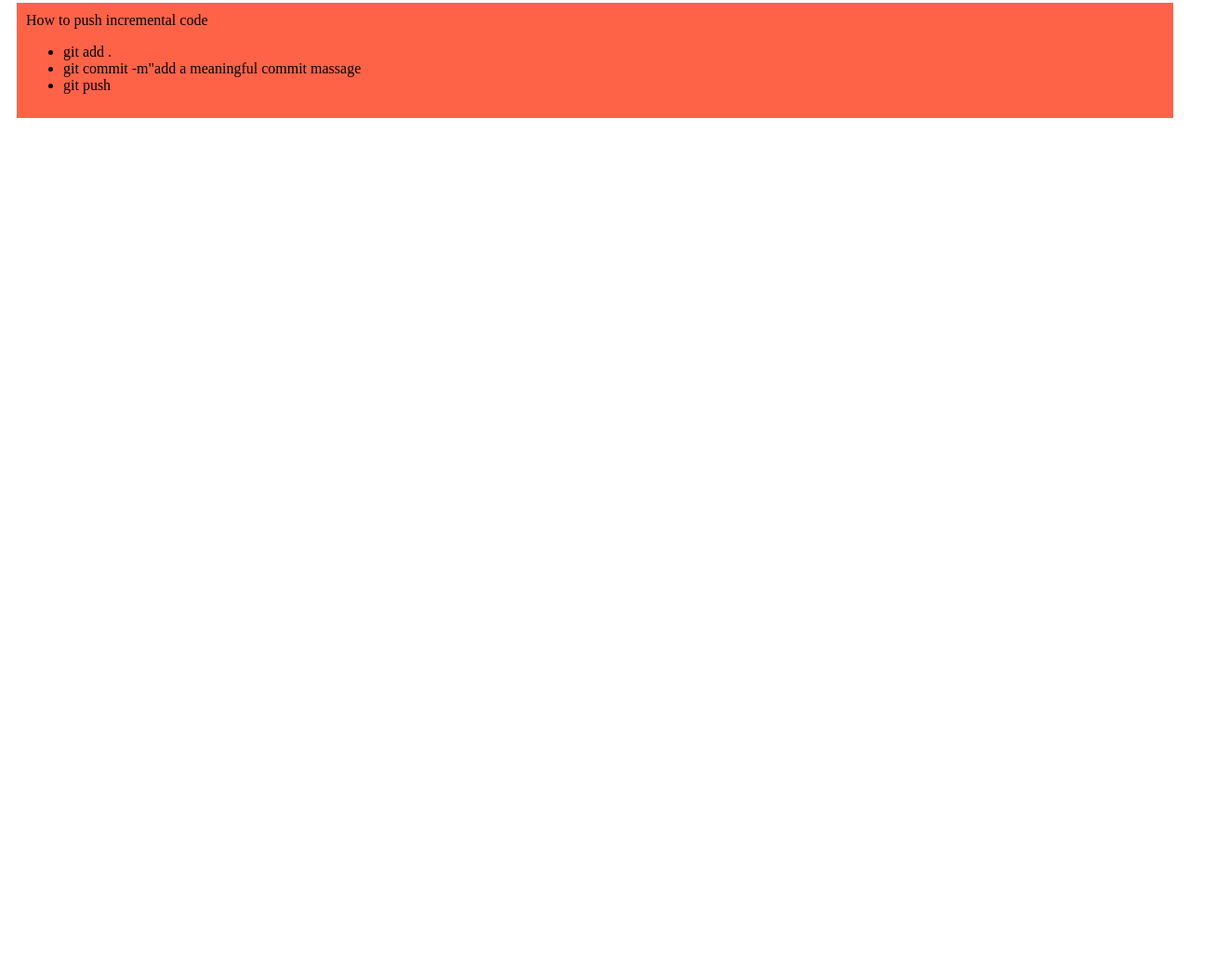
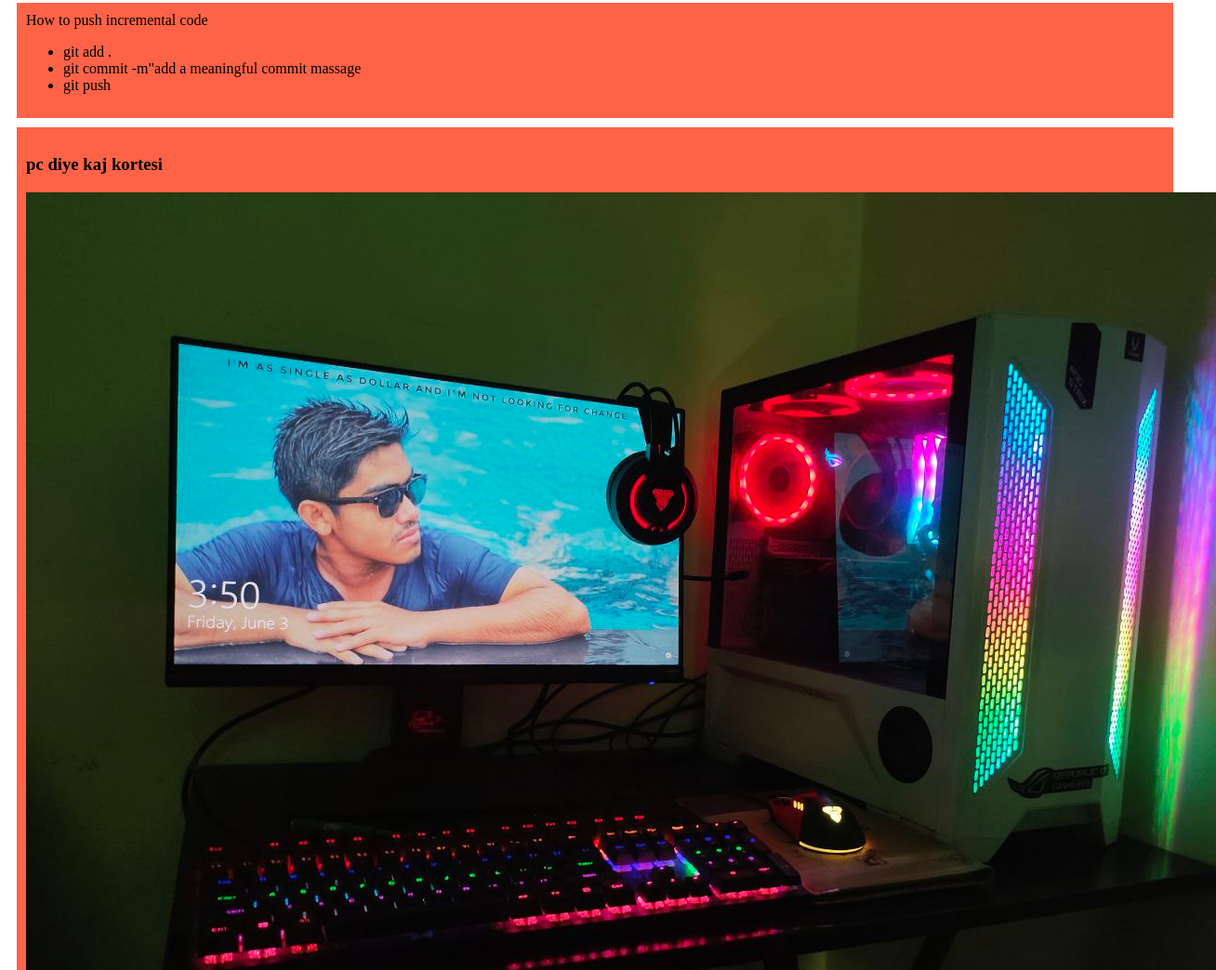
Before and after one commit to siamussalehin/my-easy-website, a plain HTML site: page index.html in a window 1280 px wide. Shown: the part 377-1421 px from the top of the page at 93% size, 1308 px wide, since content can reach past the window. Before the commit the page ends 800 px from the top, so only its background shows below. Drawn offline with Linux system fonts and the light colour scheme.

Commit message:
added my pc pic

```diff
--- a/index.html
+++ b/index.html
@@ -23,5 +23,9 @@
         <li>git push</li>
     </ul>
 </div>
+<div>
+    <h3>pc diye kaj kortesi</h3>
+    <img src="images/IMG_20230712_151808_519.jpg">
+</div>
 </body>
 </html>
```
Also changed, not shown: images/IMG_20230712_151808_519.jpg (added).
